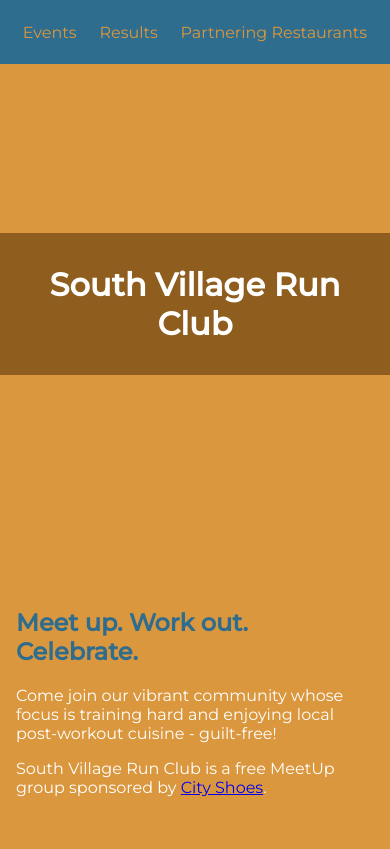
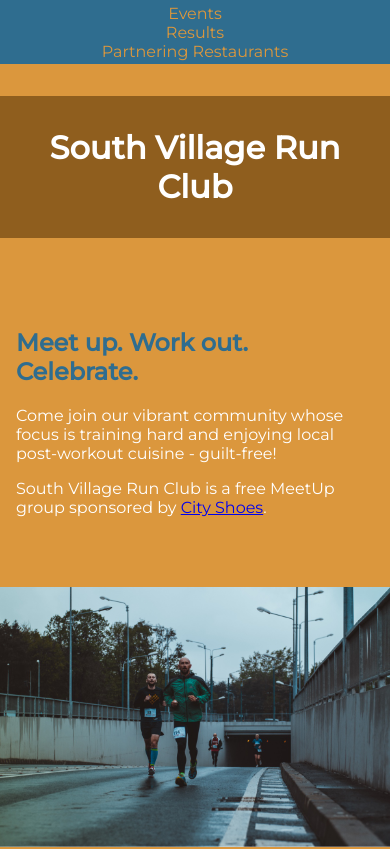
Before and after one commit to carmelete/responsive-club-website, a plain HTML site: page index.html in a window 390 px wide. Shown: the top 849 px of the page. Drawn offline with Linux system fonts and the light colour scheme; a web font is replaced by a local one.

Commit message:
feat:  create css media queries

```diff
--- a/resources/style.css
+++ b/resources/style.css
@@ -78,3 +78,34 @@ header {
     height: auto;
     width: 50%;
 }
+
+@media only screen and (max-width: 1048px) {
+    .photos img {
+       width: 100%;
+       margin-left: auto;
+       margin-right: auto;
+    }
+}
+
+@media only screen and (max-width: 640px) {
+    .intro {
+        max-height: 12.5rem;
+    }
+
+    .intro h1 {
+        margin-top: 2rem;
+    }
+
+    .nav-bar {
+        display: flex;
+        flex-direction: column;
+        align-items: center;
+    }
+}
+
+
+@media only screen and (max-width: 320px) {
+    .meetup h2 {
+        text-align: center;
+    }
+}
```
